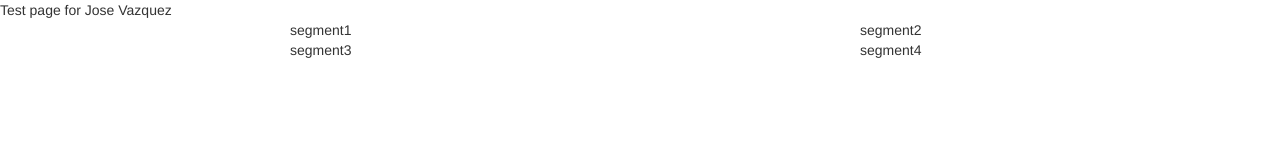
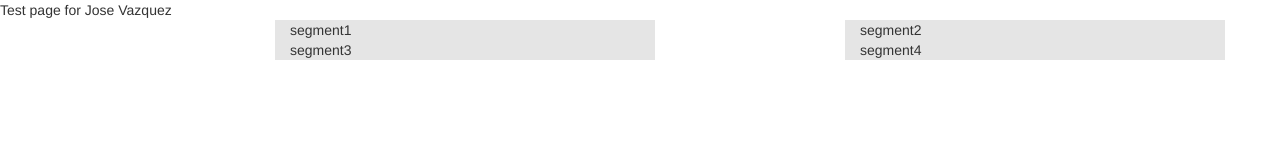
Before and after one commit to maxazarcon/josev, a plain HTML site: page index.html in a window 1280 px wide. Drawn offline with nearby package versions, Linux system fonts and the light colour scheme.

Commit message:
test segment colour

```diff
--- a/css/style.css
+++ b/css/style.css
@@ -1,3 +1,3 @@
 .segment {
-	background-color: rgba(0,0,0,0,1);
+	background-color: rgba(0,0,0,.1);
 }
--- a/index.html
+++ b/index.html
@@ -25,12 +25,12 @@
 		<div class="main">
 			<div class="container">
 				<div class="container">
-					<div class="col-xs-12 col-md-4 col-md-offset-2">segment1</div>
-					<div class="col-xs-12 col-md-4 col-md-offset-2">segment2</div>
+					<div class="col-xs-12 col-md-4 col-md-offset-2 segment">segment1</div>
+					<div class="col-xs-12 col-md-4 col-md-offset-2 segment">segment2</div>
 				</div>
 				<div class="container">
-					<div class="col-xs-12 col-md-4 col-md-offset-2">segment3</div>
-					<div class="col-xs-12 col-md-4 col-md-offset-2">segment4</div>
+					<div class="col-xs-12 col-md-4 col-md-offset-2 segment">segment3</div>
+					<div class="col-xs-12 col-md-4 col-md-offset-2 segment">segment4</div>
 				</div>
 			</div>
 		</div>
```
